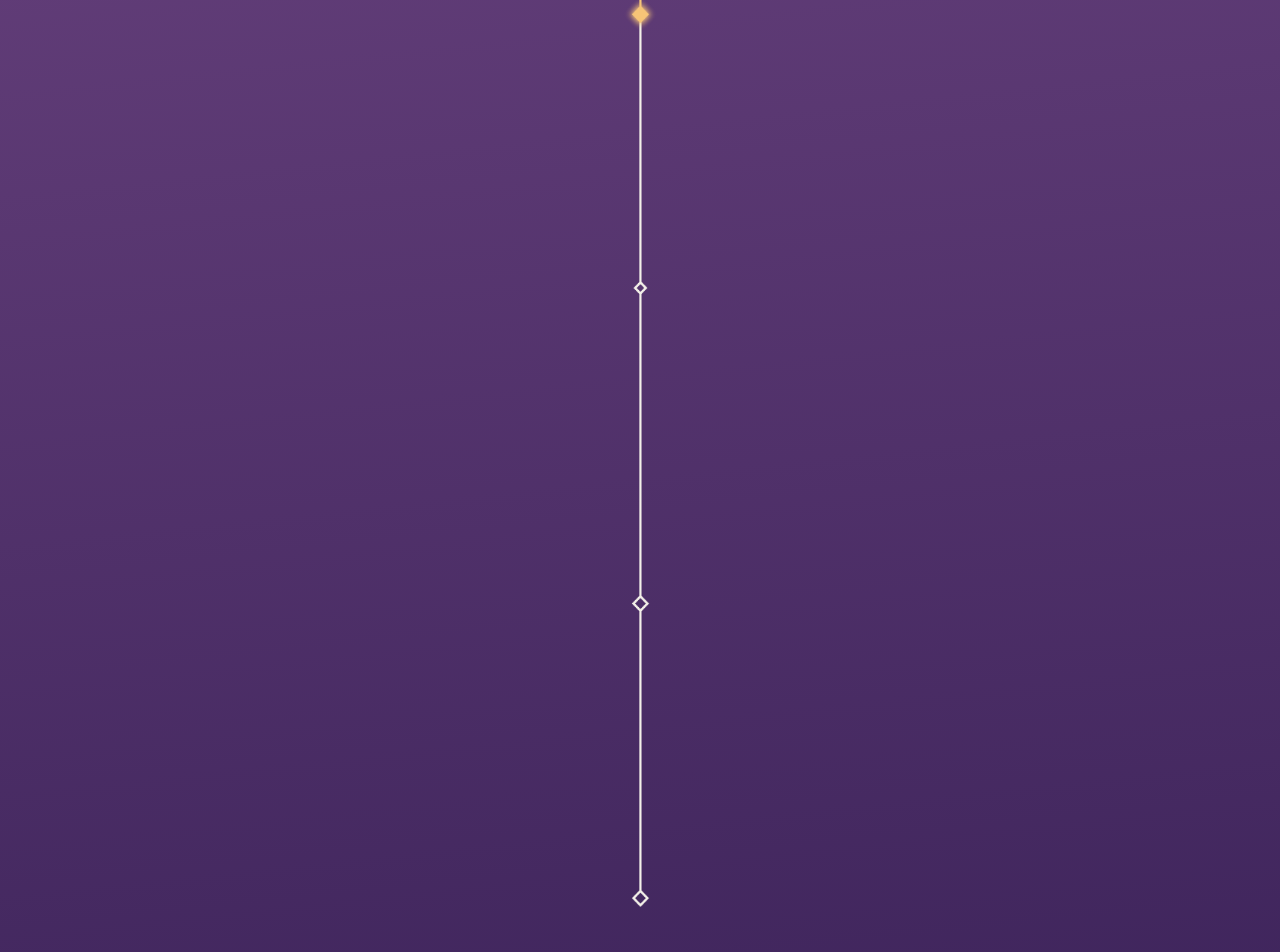
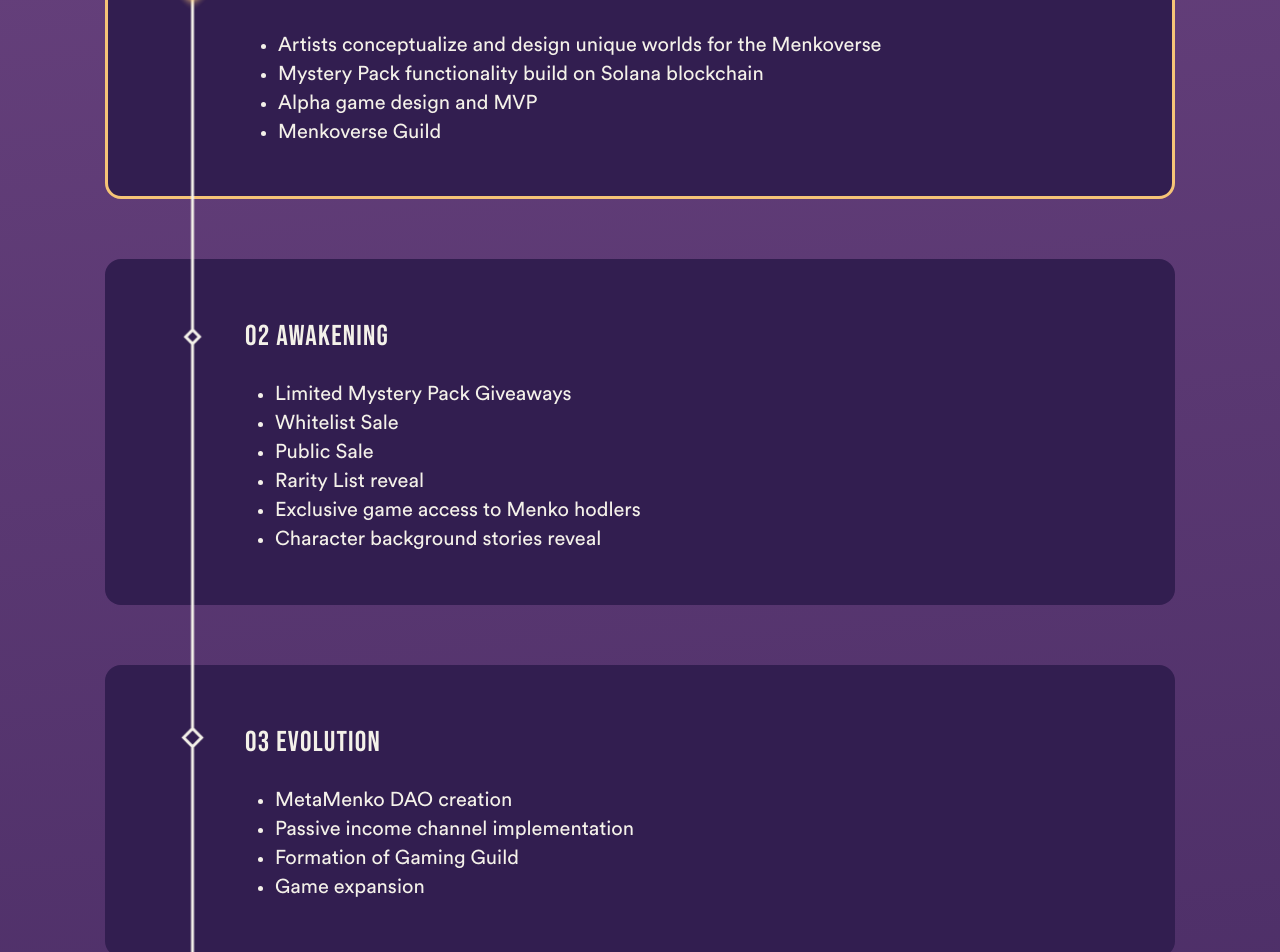
Before and after one commit to johnswaroop/metamenko, a Next.js app: page / in a window 1280 px wide. Shown: the part 3960-4912 px from the top of the page. Built offline with nearby package versions, Linux system fonts and the light colour scheme.

Commit message:
roadmap base

```diff
--- a/pages/index.jsx
+++ b/pages/index.jsx
@@ -149,7 +149,49 @@ function Home() {
           <p className={styles.subTitle}>OUR</p>
           <h1 className={styles.title}>ROADMAP</h1>
         </div>
-        <img src={roadmapline.src} alt="" className={styles.roadmapline} />
+        <div className={styles.roadmapContainer}>
+          <img src={roadmapline.src} alt="" className={styles.roadmapline} />
+          <div className={styles.roadmapCard + ' ' + styles.rm1}>
+            <h1>01 INCEPTION</h1>
+
+            <ul>
+              <li>Artists conceptualize and design unique worlds for the Menkoverse</li>
+              <li>Mystery Pack functionality build on Solana blockchain</li>
+              <li>Alpha game design and MVP</li>
+              <li>Menkoverse Guild</li>
+            </ul>
+
+          </div>
+          <div className={styles.roadmapCard + ' ' + styles.rm2}>
+            <h1>02 AWAKENING</h1>
+            <ul>
+              <li>Limited Mystery Pack Giveaways</li>
+              <li>Whitelist Sale</li>
+              <li>Public Sale</li>
+              <li>Rarity List reveal</li>
+              <li>Exclusive game access to Menko hodlers</li>
+              <li>Character background stories reveal</li>
+            </ul>
+          </div>
+          <div className={styles.roadmapCard + ' ' + styles.rm3}>
+            <h1>03 EVOLUTION</h1>
+            <ul>
+              <li>MetaMenko DAO creation</li>
+              <li>Passive income channel implementation</li>
+              <li>Formation of Gaming Guild</li>
+              <li>Game expansion</li>
+            </ul>
+          </div>
+          <div className={styles.roadmapCard + ' ' + styles.rm4}>
+            <h1>04 INTO THE MENKOVERSE</h1>
+            <ul>
+              <li>Menkoverse brand expansion</li>
+              <li>Future worlds unlock</li>
+              <li>Animated series created by our Emmy-nominated cinematics and animation team</li>
+              <li>MetaMenko Community Expansion<br/>...and beyond!</li>
+            </ul>
+          </div>
+        </div>
       </section>
     </div>
   )
--- a/pages/index/home.module.scss
+++ b/pages/index/home.module.scss
@@ -350,13 +350,77 @@
 .sec5 {
     display: flex;
     width: 100%;
-    height: 200vh;
+    height: 300vh;
     flex-direction: column;
     background: linear-gradient(173.9deg, #744a87 -14.2%, rgba(74, 52, 122, 0.22) 135.08%, #250d44 154.8%), #210e3e;
 
     .roadmapline {
-        height: 1000px;
+        height: 1270px;
         object-fit: contain;
+        position: absolute;
+        left: 65px;
+        margin-top: -5%;
+    }
+
+    .roadmapContainer {
+        width: 1070px;
+        margin: 0 auto;
+        position: relative;
+    }
+
+    .roadmapCard {
+        display: flex;
+        width: 1070px;
+        background: #321e50;
+        // border: 3px solid #f6c477;
+        box-sizing: border-box;
+        border-radius: 16px;
+        margin-bottom: 60px;
+        padding: 60px 140px;
+        flex-direction: column;
+
+        h1 {
+            font-family: Bebas Neue;
+            font-style: normal;
+            font-weight: normal;
+            font-size: 28.7497px;
+            color: #f4f1e9;
+            letter-spacing: 1.2px;
+            margin-top: 0;
+            font-weight: 400;
+        }
+
+        ul {
+            margin: 0;
+            padding: 0;
+            color: #f4f1e9;
+            margin-left: 30px;
+            li {
+                font-family: primary-font;
+                font-weight: 350;
+                font-size: 20px;
+                margin: 0;
+                padding: 0;
+                margin-top: 5px;
+            }
+        }
+    }
+
+    .rm1 {
+        height: 292px;
+        border: 3px solid #f6c477;
+    }
+
+    .rm2 {
+        height: 346px;
+    }
+
+    .rm3 {
+        height: 292px;
+    }
+
+    .rm4 {
+        height: 319px;
     }
 }
 
```
